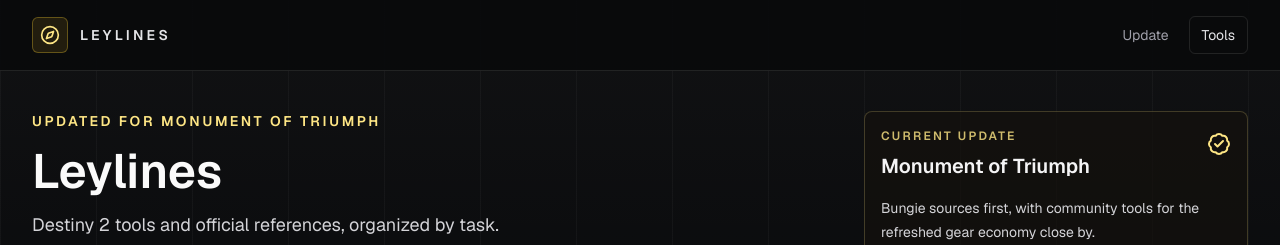
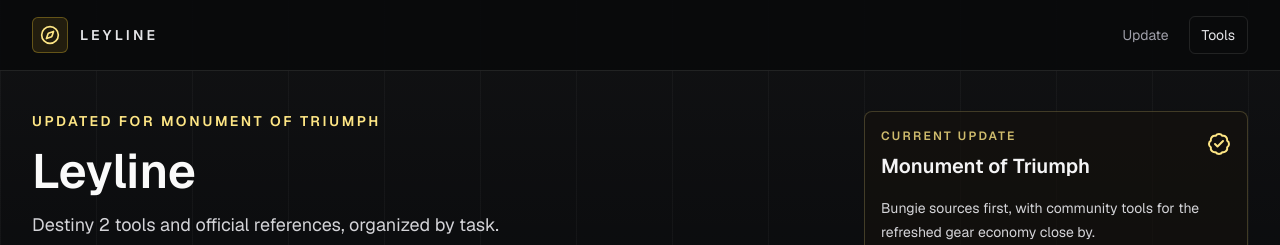
Before and after one commit to vrrdnt/leyline, a Next.js app: page / in a window 1280 px wide. Shown: the top 245 px of the page. Built offline with nearby package versions, Linux system fonts and the light colour scheme.

Commit message:
Rename site to Leyline

```diff
--- a/package.json
+++ b/package.json
@@ -1,5 +1,5 @@
 {
-  "name": "leylines",
+  "name": "leyline",
   "version": "0.1.0",
   "private": true,
   "scripts": {
--- a/src/app/layout.tsx
+++ b/src/app/layout.tsx
@@ -13,7 +13,7 @@
 });
 
 export const metadata: Metadata = {
-  title: "Leylines",
+  title: "Leyline",
   description:
     "Destiny 2 tools and official references, organized by task.",
 };
--- a/src/app/page.tsx
+++ b/src/app/page.tsx
@@ -150,13 +150,13 @@
           <a
             href="#top"
             className="flex items-center gap-3 outline-none focus-visible:ring-2 focus-visible:ring-amber-300/40"
-            aria-label="Leylines home"
+            aria-label="Leyline home"
           >
             <span className="flex size-9 items-center justify-center rounded-md border border-amber-300/30 bg-amber-300/10 text-amber-200">
               <Compass className="size-5" />
             </span>
             <span className="text-sm font-semibold uppercase tracking-[0.24em] text-zinc-200">
-              Leylines
+              Leyline
             </span>
           </a>
           <div className="flex items-center gap-2 text-sm">
@@ -185,7 +185,7 @@
             Updated for Monument of Triumph
           </p>
           <h1 className="text-balance mt-4 max-w-4xl text-3xl font-semibold tracking-normal text-zinc-50 sm:text-5xl">
-            Leylines
+            Leyline
           </h1>
           <p className="mt-4 max-w-2xl text-base leading-7 text-zinc-300 sm:text-lg">
             Destiny 2 tools and official references, organized by task.
@@ -276,7 +276,7 @@
 
       <footer className="border-t border-white/10 px-4 py-8 sm:px-6 lg:px-8">
         <div className="mx-auto flex max-w-7xl flex-col gap-3 text-sm leading-6 text-zinc-500 sm:flex-row sm:items-center sm:justify-between">
-          <p>Leylines is an unofficial fan-made link directory.</p>
+          <p>Leyline is an unofficial fan-made link directory.</p>
           <p>
             Destiny 2 and related media are trademarks and property of Bungie.
           </p>
```
Also changed, not shown: 2 other files (tests, documents, lock files or other folders).
